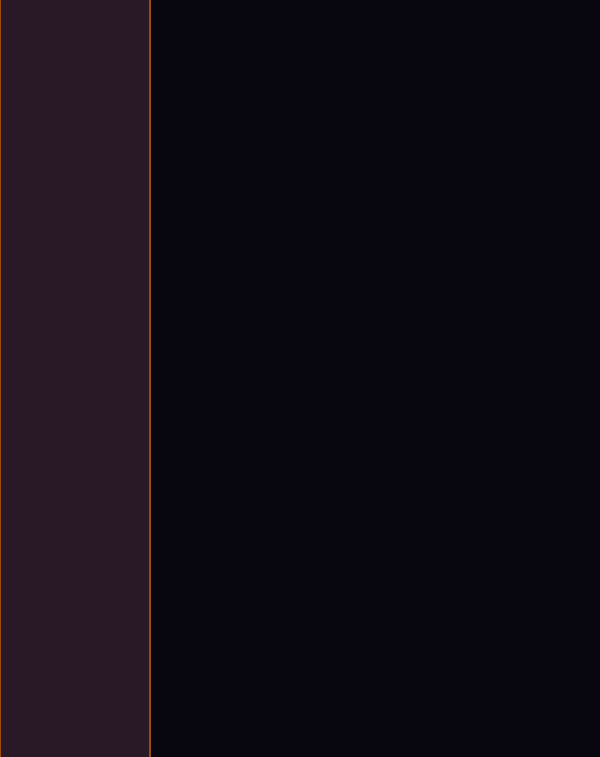
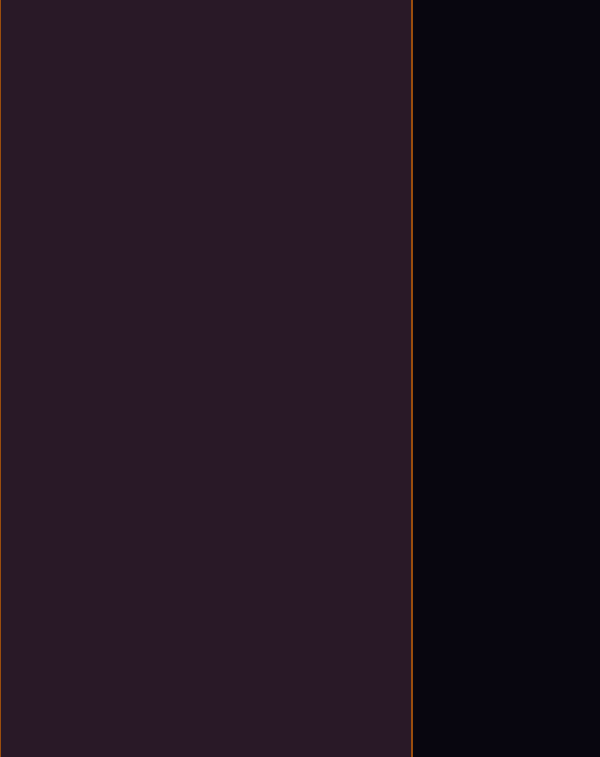
Before and after one commit to C4ptainHook/Lab6Web, a plain HTML site: page index.html in a window 600 px wide. Shown: the part 266-1023 px from the top of the page. Drawn offline with Linux system fonts and the light colour scheme.

Commit message:
Change condition of media queries

```diff
--- a/styles/grid.css
+++ b/styles/grid.css
@@ -6,20 +6,6 @@ body{
 
 .main-container{
  display: grid;
-}
-
-@media(min-width: 600px) {
-    .main-container{
-    grid-template-columns: 25vw 47.7vw 27.3vw;
-    grid-template-rows: 22.44vh 26.53vh 24.5vh 26.53vh;
-    }
-}
-
-@media(max-width: 600px) {
-    .main-container{
-    grid-template-columns: 25vw auto 27.3vw;
-    grid-template-rows: 22.44vh auto auto 26.53vh;
-    }
 }
 
 /*header*/
@@ -68,3 +54,17 @@ body{
     padding-top: 0px;
     padding-left: 100px;
 }
+
+@media (orientation:portrait) {
+    .main-container{
+    grid-template-columns: auto 47.7vw auto;
+    grid-template-rows: 22.44vh auto auto 26.53vh;
+    }
+}
+
+@media (orientation: landscape) {
+    .main-container{
+    grid-template-columns: 25vw 47.7vw 27.3vw;
+    grid-template-rows: 22.44vh 26.53vh 24.5vh 26.53vh;
+    }
+}
```
